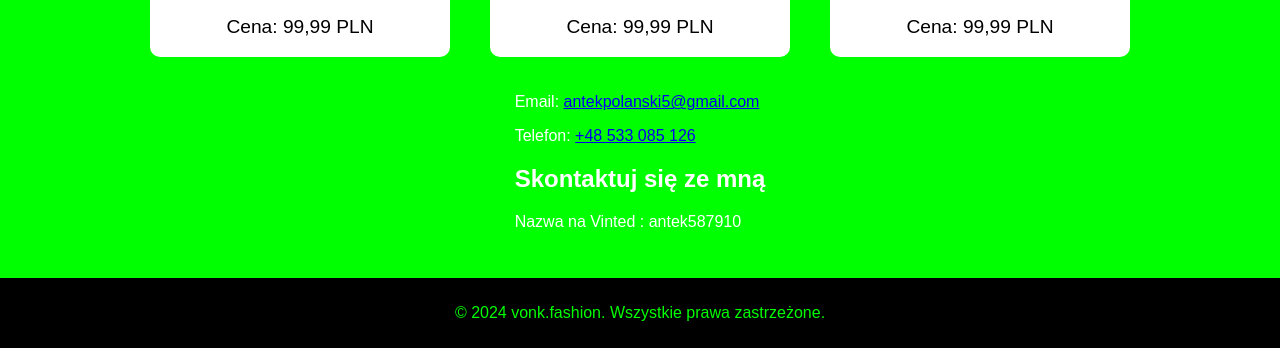
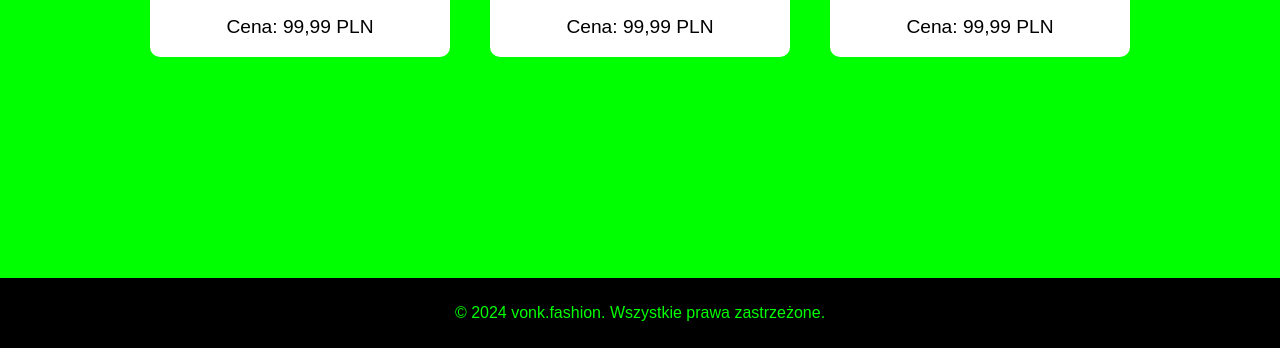
Before and after one commit to Patryk-dot/Vonk.fashion, a plain HTML site: page index.html in a window 1280 px wide. Shown: the part 452-800 px from the top of the page. Drawn offline with Linux system fonts and the light colour scheme.

Commit message:
Update index.html

```diff
--- a/index.html
+++ b/index.html
@@ -152,13 +152,7 @@
         <h2>Stylowe Spodnie</h2>
         <p>Cena: 99,99 PLN</p>
     </div>
-      <div class="contact-info">
-        <p>Email: <a href="e-mail to: antekpolanski5@gmail.com">antekpolanski5@gmail.com</a></p>
-        <p>Telefon: <a href="tel:+48533085126">+48 533 085 126</a></p>
-           <h2>Skontaktuj się ze mną </h2>
-    <p>Nazwa na Vinted : antek587910</p>
 
-</div>
 
 <footer>
     <p>&copy; 2024 vonk.fashion. Wszystkie prawa zastrzeżone.</p>
```
